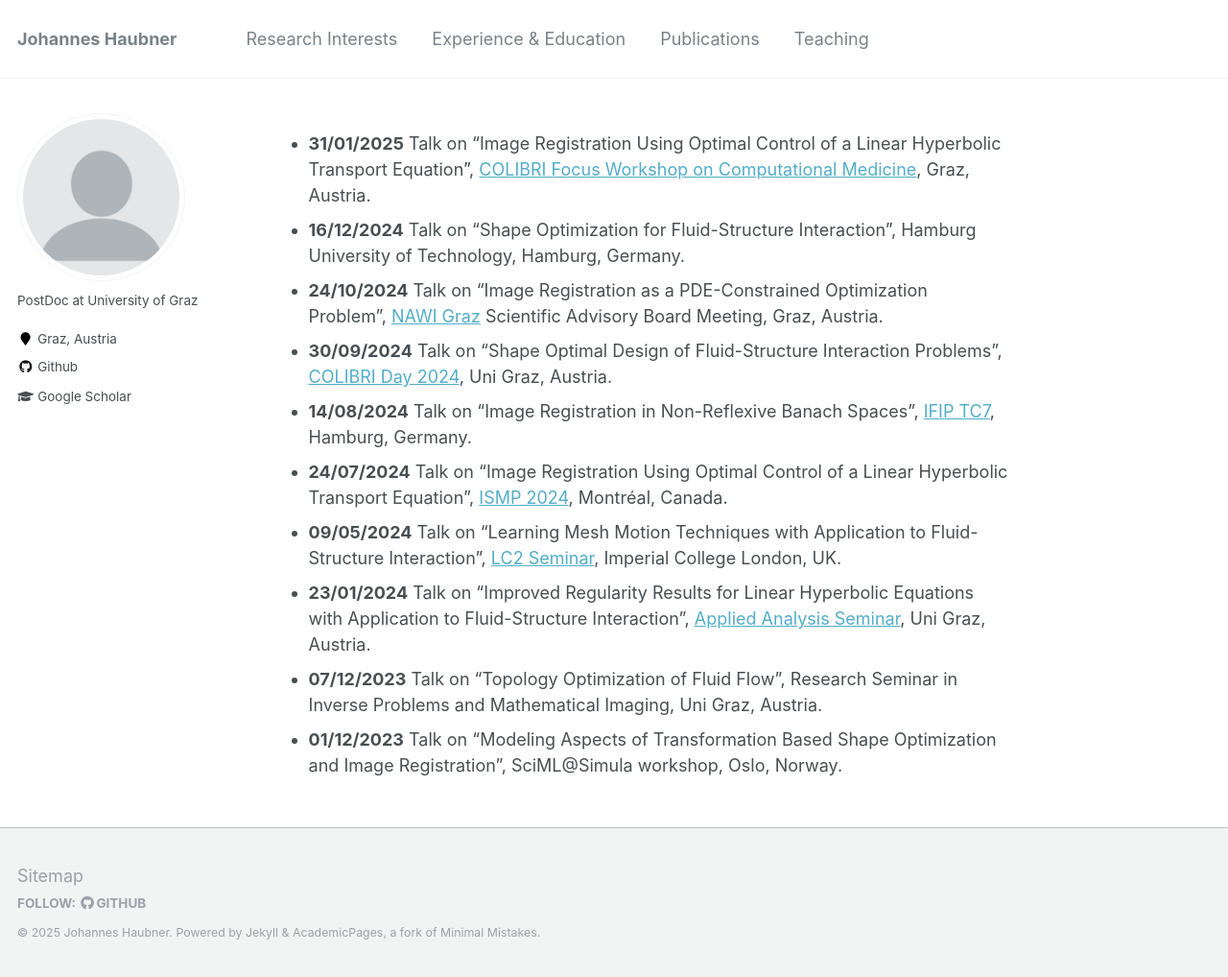
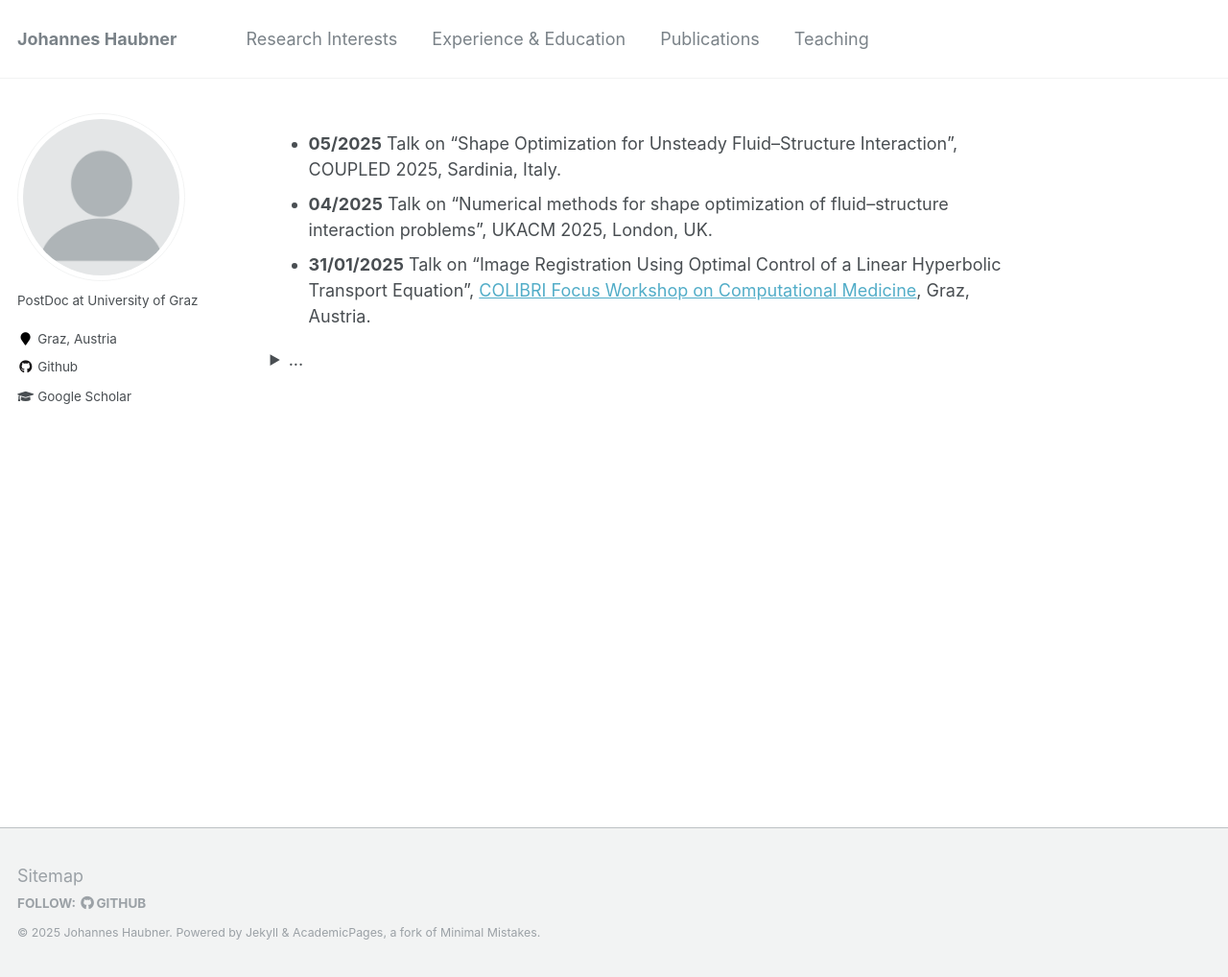
Before and after one commit to JohannesHaubner/johanneshaubner.github.io, a Jekyll site: the page built from _pages/about.md, in a window 1280 px wide and 1018 px high. Shown: the whole window at 96% size. Built offline with Jekyll 4.4.1, drawn with Linux system fonts in a browser that asks for light colours.

Commit message:
Update about.md

```diff
--- a/_pages/about.md
+++ b/_pages/about.md
@@ -8,13 +8,19 @@ redirect_from:
   - /about.html
 ---
 
+- **05/2025** Talk on "Shape Optimization for Unsteady Fluid--Structure Interaction", COUPLED 2025, Sardinia, Italy.
+- **04/2025** Talk on "Numerical methods for shape optimization of fluid--structure interaction problems", UKACM 2025, London, UK.
 - **31/01/2025** Talk on "Image Registration Using Optimal Control of a Linear Hyperbolic Transport Equation", <a href="https://colibri.uni-graz.at/de/colibri-focus-workshop-computational-medicine/">COLIBRI Focus Workshop on Computational Medicine</a>, Graz, Austria.
-- **16/12/2024** Talk on "Shape Optimization for Fluid-Structure Interaction", Hamburg University of Technology, Hamburg, Germany.
-- **24/10/2024** Talk on "Image Registration as a PDE-Constrained Optimization Problem", <a href="https://www.nawigraz.at">NAWI Graz</a> Scientific Advisory Board Meeting, Graz, Austria.
-- **30/09/2024** Talk on "Shape Optimal Design of Fluid-Structure Interaction Problems", <a href="https://www.uni-graz.at/de/veranstaltungen/colibri-day/">COLIBRI Day 2024</a>, Uni Graz, Austria.
-- **14/08/2024** Talk on "Image Registration in Non-Reflexive Banach Spaces", <a href="https://www.conferences.uni-hamburg.de/event/301/">IFIP TC7</a>, Hamburg, Germany.
-- **24/07/2024** Talk on "Image Registration Using Optimal Control of a Linear Hyperbolic Transport Equation", <a href="https://ismp2024.gerad.ca/schedule/PS7/-74">ISMP 2024</a>, Montr&eacute;al, Canada.
-- **09/05/2024** Talk on "Learning Mesh Motion Techniques with Application to Fluid-Structure Interaction", <a href="https://www.imperial.ac.uk/ammp/seminars--events/ammp-research-group-seminars/lc2-learning-computation-control-seminar/">LC2 Seminar</a>, Imperial College London, UK.
-- **23/01/2024** Talk on "Improved Regularity Results for Linear Hyperbolic Equations with Application to Fluid-Structure Interaction", <a href="https://sites.google.com/view/appliedanalysisgraz/">Applied Analysis Seminar</a>, Uni Graz, Austria.
-- **07/12/2023** Talk on "Topology Optimization of Fluid Flow", Research Seminar in Inverse Problems and Mathematical Imaging, Uni Graz, Austria.
-- **01/12/2023** Talk on "Modeling Aspects of Transformation Based Shape Optimization and Image Registration", SciML@Simula workshop, Oslo, Norway.
+<details><summary>...</summary>
+  <ul>
+  <li> **16/12/2024** Talk on "Shape Optimization for Fluid-Structure Interaction", Hamburg University of Technology, Hamburg, Germany.</li>
+  <li> **24/10/2024** Talk on "Image Registration as a PDE-Constrained Optimization Problem", <a href="https://www.nawigraz.at">NAWI Graz</a> Scientific Advisory Board Meeting, Graz, Austria.</li>
+  <li> **30/09/2024** Talk on "Shape Optimal Design of Fluid-Structure Interaction Problems", <a href="https://www.uni-graz.at/de/veranstaltungen/colibri-day/">COLIBRI Day 2024</a>, Uni Graz, Austria.</li>
+  <li> **14/08/2024** Talk on "Image Registration in Non-Reflexive Banach Spaces", <a href="https://www.conferences.uni-hamburg.de/event/301/">IFIP TC7</a>, Hamburg, Germany.</li>
+  <li> **24/07/2024** Talk on "Image Registration Using Optimal Control of a Linear Hyperbolic Transport Equation", <a href="https://ismp2024.gerad.ca/schedule/PS7/-74">ISMP 2024</a>, Montr&eacute;al, Canada.</li>
+  <li> **09/05/2024** Talk on "Learning Mesh Motion Techniques with Application to Fluid-Structure Interaction", <a href="https://www.imperial.ac.uk/ammp/seminars--events/ammp-research-group-seminars/lc2-learning-computation-control-seminar/">LC2 Seminar</a>, Imperial College London, UK.</li>
+  <li> **23/01/2024** Talk on "Improved Regularity Results for Linear Hyperbolic Equations with Application to Fluid-Structure Interaction", <a href="https://sites.google.com/view/appliedanalysisgraz/">Applied Analysis Seminar</a>, Uni Graz, Austria.</li>
+  <li> **07/12/2023** Talk on "Topology Optimization of Fluid Flow", Research Seminar in Inverse Problems and Mathematical Imaging, Uni Graz, Austria. </li>
+  <li> **01/12/2023** Talk on "Modeling Aspects of Transformation Based Shape Optimization and Image Registration", SciML@Simula workshop, Oslo, Norway.</li>
+    </ul>
+  </details>
```
